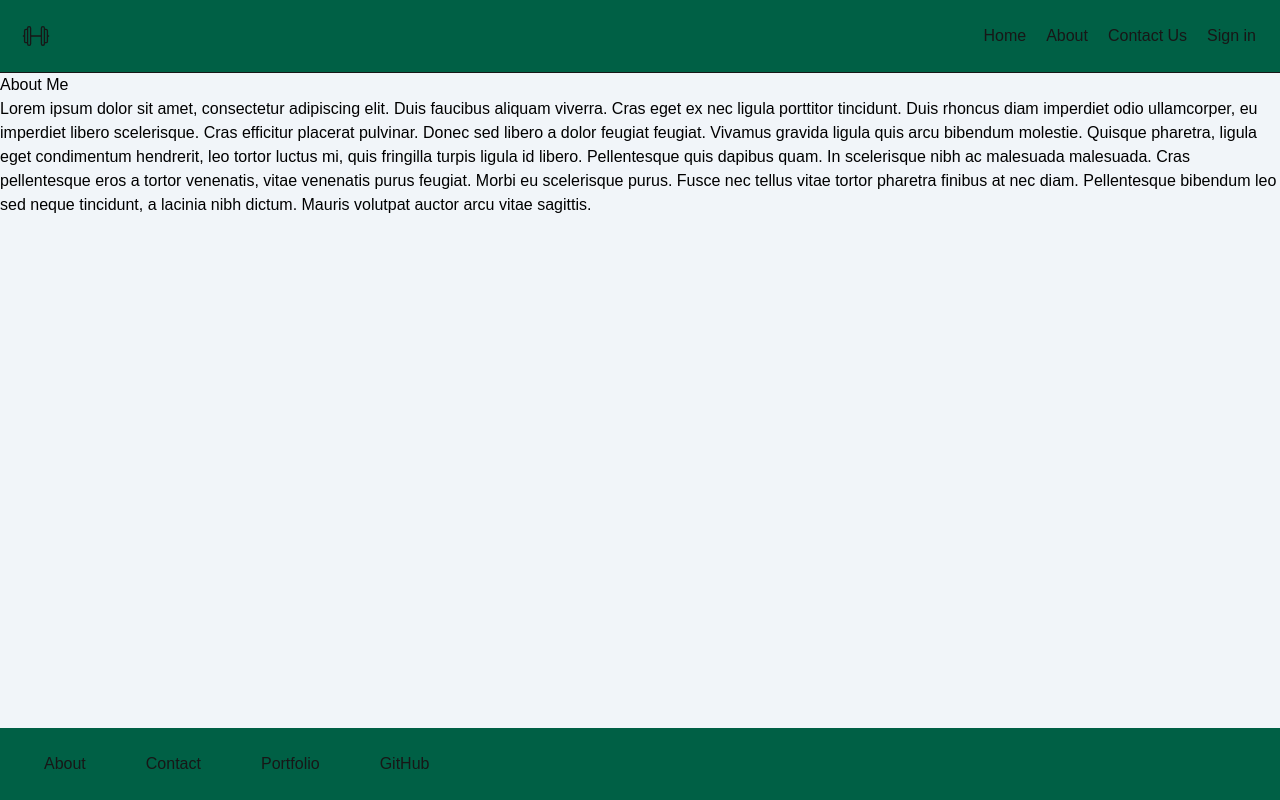
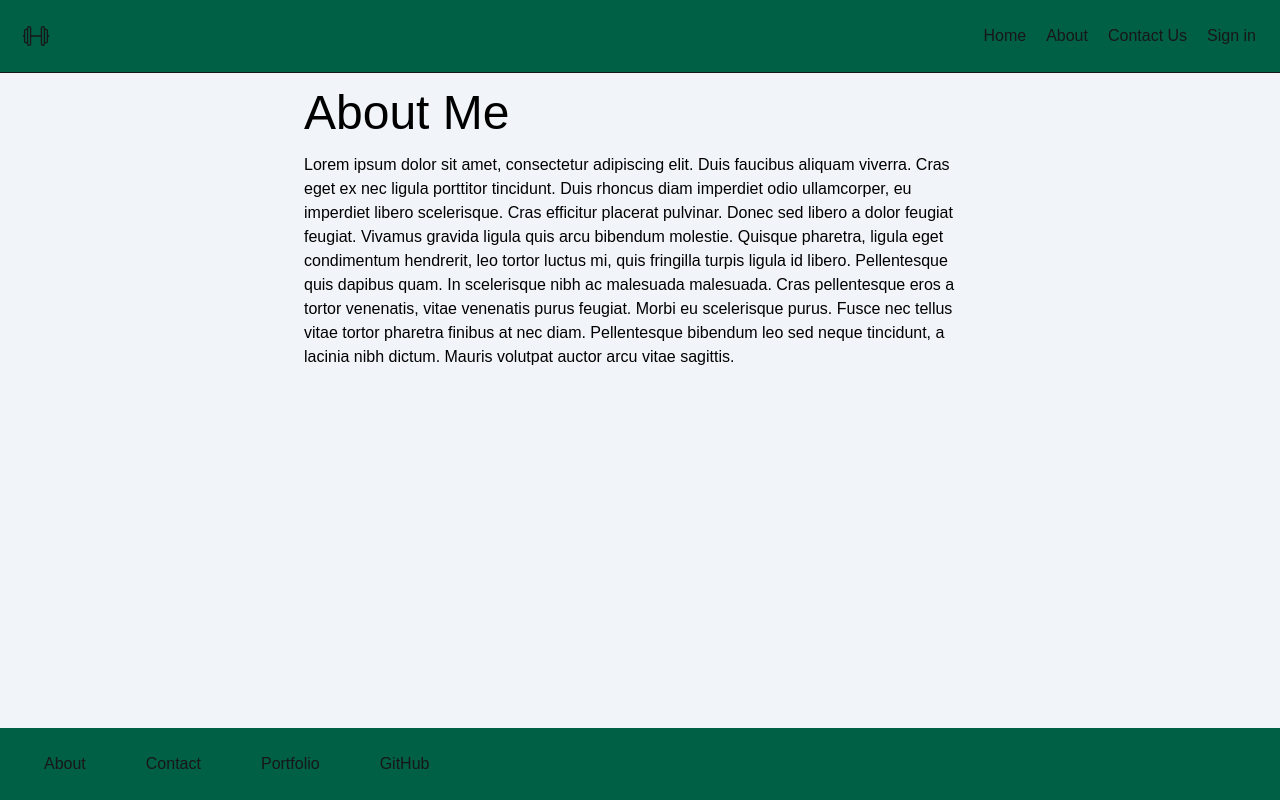
Before and after one commit to ldaws003/exercise-tracker-v2, a Next.js app: page /about in a window 1280 px wide. Built offline with nearby package versions, Linux system fonts and the light colour scheme; no server answers.

Commit message:
added css

```diff
--- a/app/about/page.tsx
+++ b/app/about/page.tsx
@@ -2,8 +2,8 @@
 
 export default function About(){
     return (
-        <div className="bg-slate-100 text-black">
-            <h1>About Me</h1>
+        <div className="bg-slate-100 self-auto text-black self-start max-w-2xl mx-auto">
+            <h1 className="text-5xl my-4">About Me</h1>
             <p>Lorem ipsum dolor sit amet, consectetur adipiscing elit. Duis faucibus aliquam viverra. Cras eget ex nec ligula
                 porttitor tincidunt. Duis rhoncus diam imperdiet odio ullamcorper, eu imperdiet libero scelerisque. Cras
                 efficitur placerat pulvinar. Donec sed libero a dolor feugiat feugiat. Vivamus gravida ligula quis arcu bibendum
--- a/app/contact-us/page.tsx
+++ b/app/contact-us/page.tsx
@@ -1,7 +1,7 @@
 export default function Contact(){
     return (
-        <div className="bg-slate-100 text-black">
-            <h1>Contact Us</h1>
+        <div className="bg-slate-100 self-auto text-black self-start max-w-2xl mx-auto">
+            <h1 className="text-5xl my-4">Contact Us</h1>
             <p>Lorem ipsum dolor sit amet, consectetur adipiscing elit. Duis faucibus aliquam viverra. Cras eget ex nec
                 ligula porttitor tincidunt. Duis rhoncus diam imperdiet odio ullamcorper, eu imperdiet libero scelerisque.
                 Cras efficitur placerat pulvinar. Donec sed libero a dolor feugiat feugiat. Vivamus gravida ligula quis arcu
```
